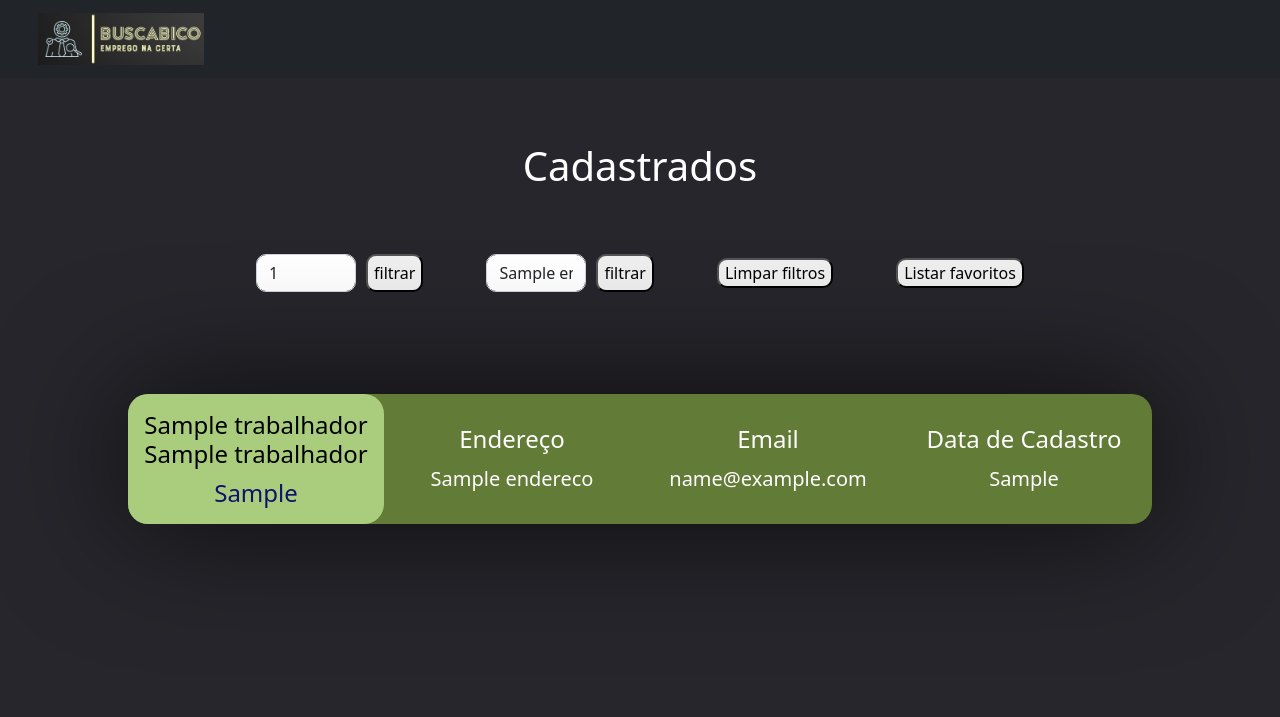
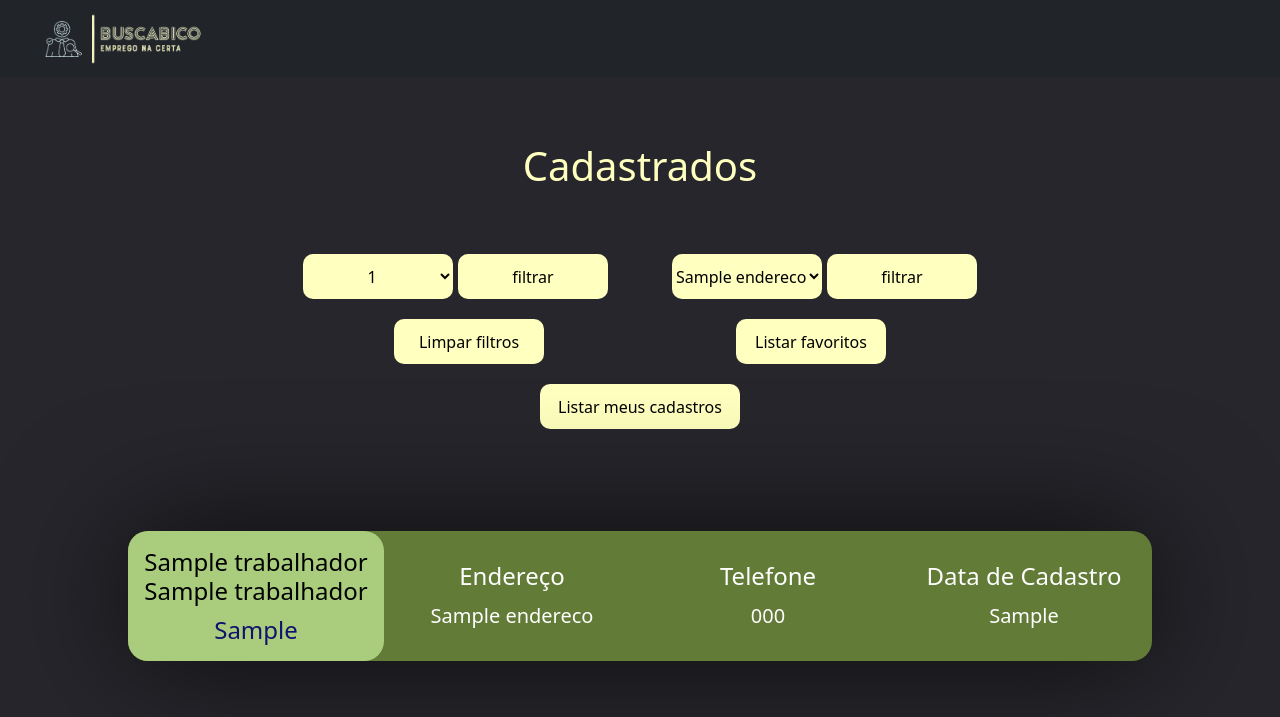
Before and after one commit to bigodom/BUSCABICO, a Flask app: page /index_favoritos in a window 1280 px wide. Shown: the top 717 px of the page. Run offline with Flask 2, Linux system fonts and the light colour scheme; the visitor is signed in with stand-in values (Sample User, id 1); a database or web service that is not in the repository returns one stand-in record (values such as "Sample title"); some libraries are stand-ins or nearby versions.

Commit message:
alterações

```diff
--- a/app.py
+++ b/app.py
@@ -181,6 +181,48 @@
     return render_template('index.html', titulo='Cadastrados', trabalhador=trabalhador, trabalho = trabalho, endereco = endereco)
 
 
+@app.route('/index_usuario')
+def index_usuario():
+    if 'usuario_logado' not in session or session['usuario_logado'] is None:
+        return redirect(url_for('login', proxima=url_for('cadastro')))
+
+    trabalhador = (
+    f'''
+    SELECT *
+    FROM trabalhador t, oferece o
+    WHERE t.fk_uemail = o.fk_temail AND t.fk_uemail = '{session['email']}';
+    ''')
+
+    try:
+        trabalhador = selecao(connection, trabalhador)
+    except OperationalError as e:
+        echo(f'O erro {e} ocorreu. Tente novamente.')
+
+    trabalho = (
+        f'''
+        SELECT *
+        FROM trabalho
+        '''
+    )
+    try:
+        trabalho = selecao(connection, trabalho)
+    except OperationalError as e:
+        echo(f'O erro {e} ocorreu. Tente novamente.')
+
+    endereco = (
+        f'''
+        SELECT endereco
+        FROM trabalhador
+        '''
+    )
+    try:
+        endereco = selecao(connection, endereco)
+    except OperationalError as e:
+        echo(f'O erro {e} ocorreu. Tente novamente.')
+
+    return render_template('index.html', titulo='Cadastrados', trabalhador=trabalhador, trabalho = trabalho, endereco = endereco)
+
+
 @app.route('/index_favoritos')
 def index_favoritos():
     if 'usuario_logado' not in session or session['usuario_logado'] is None:
@@ -188,7 +230,7 @@
 
     trabalhador = (
     f'''
-    SELECT t.data_cadastro, t.pnome, t.unome, t.endereco, t.fk_uemail, o.fk_trabalhador_tipo
+    SELECT t.data_cadastro, t.pnome, t.unome, t.telefone, t.endereco, t.fk_uemail, o.fk_trabalhador_tipo
     FROM trabalhador t, favorita f, oferece o
     WHERE f.fk_uemail = '{session['email']}' and t.fk_uemail = f.fk_temail
     and t.fk_uemail = o.fk_temail
@@ -239,6 +281,7 @@
         sobrenome = request.form['sobrenome']
         trabalho = request.form['trabalho']
         endereco = request.form['endereco']
+        telefone = request.form['telefone']
 
     today = date.today()
 
@@ -282,7 +325,7 @@
         cadastroTrabalhador = (
         f'''
         INSERT INTO Trabalhador
-        VALUES ('{today}', '{nome}', '{sobrenome}', '{endereco}', '{session['email']}')
+        VALUES ('{today}', '{nome}', '{sobrenome}', '{telefone}', '{endereco}', '{session['email']}')
         '''
         )
         try:
--- a/static/style.css
+++ b/static/style.css
@@ -155,14 +155,37 @@
 }
 .filtros{
     display: flex;
-    justify-content: space-between;
+    justify-content: space-evenly;
     max-width: 80%;
     align-self: center;
     padding-left: 20%;
     padding-bottom: 8vw;
+    flex-direction: column;
+    gap: 20px;
 }
 .limparFiltros{
     align-self: center;
+}
+.botaoFiltro{
+    background-color: #ffffbf;
+    color: black;
+    border-radius: 10px;
+    width: 150px;
+    height: 45px;
+    text-align: center;
+    border: 0;
+}
+.botoesFiltro{
+    display: flex;
+    align-self: center;
+    gap: 5vw;
+}
+.botoesFiltro2{
+    display: flex;
+    gap: 5px;
+}
+.botoesFiltroR{
+    gap: 15vw;
 }
 
 /*PAGINA LOGIN*/
@@ -294,4 +317,7 @@
         width: 50%;
         background: linear-gradient(122.33deg, #6D7549 30.62%, #1c78bb 100%);
     }
+    .botoesFiltroR{
+        gap: 5vw;
+    }
 }
--- a/templates/cadastro.html
+++ b/templates/cadastro.html
@@ -2,7 +2,7 @@
 {% block conteudo %}
 <nav class="navbar navbar-expand-lg navbar-dark bg-dark nav-fill">
   <a class="navbar-brand" href="/" style="padding-left: 3%;">
-    <img src="../static/BuscaBicoLogo.jpeg" style="width: 166px; height: 52px;" alt="">
+    <img src="../static/BuscaBicoLogo.png" style="width: 166px; height: 52px;" alt="">
   </a>
 </nav>
 <div class="login cadastro">
@@ -25,6 +25,10 @@
               <label for="endereco">Estado, Cidade, Bairro. Ex: MG, João Monlevade, Carneirinhos</label>
               <input type="text" id="endereco" name="endereco" class="form-control preencher">
             </div>
+            <div class="form-group">
+              <label for="telefone">Telefone</label>
+              <input type="text" id="telefone" name="telefone" class="form-control preencher">
+            </div>
 
             <button type="submit" class="btn btn-primary btn-salvar" style="margin-top: 10px;">Salvar</button>
           </fieldset>
--- a/templates/index.html
+++ b/templates/index.html
@@ -2,34 +2,42 @@
 {% block conteudo %}
 <nav class="navbar navbar-expand-lg navbar-dark bg-dark nav-fill" style="color: black;">
     <a class="navbar-brand" href="/" style="padding-left: 3%;">
-      <img src="../static/BuscaBicoLogo.jpeg" style="width: 166px; height: 52px;" alt="">
+      <img src="../static/BuscaBicoLogo.png" style="width: 166px; height: 52px;" alt="">
     </a>
   </nav>
 <div class="page-header">
-    <h1 style="text-align: center; margin: 5vw;">{{ titulo }}</h1>
+    <h1 style="text-align: center; margin: 5vw; color: #ffffbf;">{{ titulo }}</h1>
 </div>
 
  <div class="filtros">
-        <form action="/index_filtro_servico" method="post" style="display: flex;  gap: 10px;">
-        <select method="post" class="form-control" name="trabalhoFiltro" style="border-radius: 10px; width: 100px;">
+
+        <div class="botoesFiltro">
+          <form action="/index_filtro_servico" method="post" class="botoesFiltro2">
+            <select method="post" class=" botaoFiltro" name="trabalhoFiltro">
               {% for trabalho in trabalho %}
               <option style="width: 54px;">{{ trabalho[0] }}</option>
               {% endfor %}
+            </select>
+            <input type="submit" name="acao" class="botaoFiltro" value="filtrar">
+            </form>
 
-        </select>
-        <input type="submit" name="acao" value="filtrar" style="border-radius: 10px;">
-        </form>
-        <form action="/index_filtro_endereco" method="post" style="display: flex; gap: 10px;">
-          <select method="post" class="form-control" name="enderecoFiltro" style="border-radius: 10px; width: 100px;">
+          <form action="/index_filtro_endereco" method="post" class="botoesFiltro2">
+            <select method="post" class="botaoFiltro" name="enderecoFiltro">
               {% for endereco in endereco %}
               <option>{{ endereco[0] }}</option>
               {% endfor %}
+              </select>
+            <input type="submit" name="acao" class="botaoFiltro" value="filtrar">
+            </form>
+        </div>
 
-          </select>
-          <input type="submit" name="acao" value="filtrar" style="border-radius: 10px;">
-          </form>
-          <div class="limparFiltros"><a href="/index"><button style="border-radius: 10px;">Limpar filtros</button></a></div>
-          <div class="limparFiltros"><a href="/index_favoritos"><button style="border-radius: 10px;">Listar favoritos</button></a></div>
+        <div class="botoesFiltro botoesFiltroR">
+          <div class="limparFiltros"><a href="/index"><button class="botaoFiltro">Limpar filtros</button></a></div>
+          <div class="limparFiltros"><a href="/index_favoritos"><button class="botaoFiltro">Listar favoritos</button></a></div>
+        </div>
+        <div class="botoesFiltro">
+          <a href="/index_usuario"><button class="botaoFiltro" style="width: 200px;">Listar meus cadastros</button></a>
+        </div>
   </div>
 
 
@@ -37,15 +45,15 @@
 <div class="container index-blocos">
     <div class="index-nome-trabalhador index-bloco" style="gap: 10px;">
         <h5>{{ trabalhador[1] }} {{ trabalhador[2] }}</h1>
-        <h5 style="color: rgb(17, 17, 110)">{{ trabalhador[5] }}</h5>
+        <h5 style="color: rgb(17, 17, 110)">{{ trabalhador[6] }}</h5>
     </div>
     <div class="index-endereco index-bloco" style="color: white; gap: 10px;">
         <h5>Endereço</h1>
-        <p>{{ trabalhador[3] }}</p>
+        <p>{{ trabalhador[4] }}</p>
     </div>
     <div class="index-email index-bloco" style="color: white; gap: 10px;">
-        <h5>Email</h1>
-        <p>{{ trabalhador[4] }}</p>
+        <h5>Telefone</h1>
+        <p>{{ trabalhador[3] }}</p>
     </div>
     <div class="index-data-cadastro index-bloco" style="color: white; gap: 10px;">
         <h5>Data de Cadastro</h1>
--- a/templates/login.html
+++ b/templates/login.html
@@ -21,7 +21,7 @@
 -->
 <nav class="navbar navbar-expand-lg navbar-dark bg-dark nav-fill">
     <a class="navbar-brand" href="/" style="padding-left: 3%;">
-      <img src="../static/BuscaBicoLogo.jpeg" style="width: 166px; height: 52px;" alt="">
+      <img src="../static/BuscaBicoLogo.png" style="width: 166px; height: 52px;" alt="">
     </a>
   </nav>
 <div class="todoLogin">
--- a/templates/principal.html
+++ b/templates/principal.html
@@ -3,7 +3,7 @@
 
   <nav class="navbar navbar-expand-lg navbar-dark bg-dark nav-fill">
     <a class="navbar-brand" href="/" style="padding-left: 3%;">
-      <img src="../static/BuscaBicoLogo.jpeg" style="width: 166px; height: 52px;" alt="">
+      <img src="../static/BuscaBicoLogo.png" style="width: 166px; height: 52px;" alt="">
     </a>
     <button class="navbar-toggler" style="margin-right: 5%;" type="button" data-toggle="collapse" data-target="#navbarNavAltMarkup" aria-controls="navbarNavAltMarkup" aria-expanded="false" aria-label="Alterna navegação">
       <span class="navbar-toggler-icon"></span>
--- a/templates/registrar.html
+++ b/templates/registrar.html
@@ -13,7 +13,7 @@
 
 <nav class="navbar navbar-expand-lg navbar-dark bg-dark nav-fill">
     <a class="navbar-brand" href="/" style="padding-left: 3%;">
-      <img src="../static/BuscaBicoLogo.jpeg" style="width: 166px; height: 52px;" alt="">
+      <img src="../static/BuscaBicoLogo.png" style="width: 166px; height: 52px;" alt="">
     </a>
   </nav>
 <div class="todoLogin">
```
Also changed, not shown: static/BuscaBicoLogo.png (added). Lines whose indentation alone changed are shown as unchanged.
